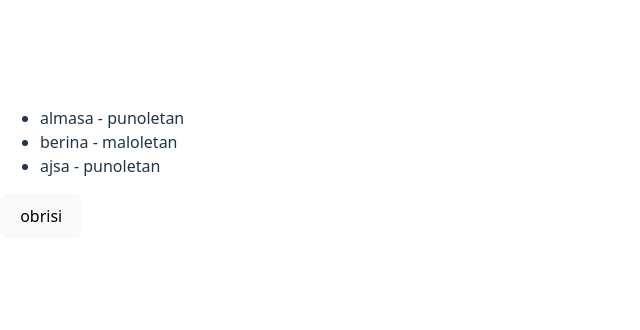
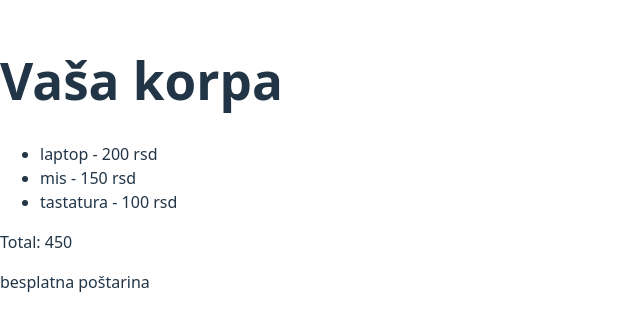
Before and after one commit to dzejlanadupljak/qodequeens-react, a React (Vite) app: page / in a window 1280 px wide. Shown: the part 236-566 px from the top of the page, without its empty margins (0-640 px from the left). Built offline with nearby package versions, Linux system fonts and the light colour scheme.

Commit message:
6. cas i domaci

```diff
--- /dev/null
+++ b/src/cas6/AppCas6.jsx
@@ -0,0 +1,14 @@
+import ShoppingCard from "./ShoppingCard"
+import StudentList from "./StudentList"
+
+function App(){
+    const products=[{id:1,name:"laptop",price:200},
+        {id:2,name:"mis",price:150},
+        {id:3,name:"tastatura",price:100}
+    ]
+    return(
+ <ShoppingCard products={products}/>
+    )
+
+}
+export default App
--- /dev/null
+++ b/src/cas6/ShoppingCard.jsx
@@ -0,0 +1,36 @@
+// Komponenta ShoppingCard prima niz proizvoda kao props
+function ShoppingCard({ products }) {
+
+    // Ako nema proizvoda, ispisuje da je korpa prazna
+    if (products.length === 0) return <p>korpa je prazna</p>;
+
+    // reduce sabira sve cene proizvoda
+    // acc = akumulator (zbir do sad), product = trenutni proizvod iz niza
+    // 0 je početna vrednost
+    const total = products.reduce((acc, product) => acc + product.price, 0);
+
+    return (
+      <div>
+        <h1>Vaša korpa</h1>
+
+        {/* Prikazuje listu proizvoda iz korpe */}
+        <ul>
+          {products.map((product) =>
+            // key je jedinstveni identifikator koji React koristi da zna koji je element u listi
+            // pomaže React-u da brže i ispravno ažurira listu
+            <li key={product.id}>
+              {product.name} - {product.price} rsd
+            </li>
+          )}
+        </ul>
+
+        {/* Prikazuje ukupnu cenu */}
+        <p>Total: {total}</p>
+
+        {/* Ako je ukupna cena 400 ili više, dodaje poruku o besplatnoj poštarini */}
+        {total >= 400 && <p>besplatna poštarina</p>}
+      </div>
+    );
+  }
+
+  export default ShoppingCard;
--- /dev/null
+++ b/src/cas6/StudentList.jsx
@@ -0,0 +1,20 @@
+// Uvozimo App komponentu iz fajla AppCas6 (može da se koristi u ovom fajlu)
+import App from './AppCas6'
+
+// Komponenta StudentList prima niz studenata kao props
+function StudentList({ student }) {
+  return (
+    <ul>
+      {/* map prolazi kroz niz student i za svaki element pravi <li> */}
+      {student.map((name, index) =>
+        // key = jedinstveni identifikator za svaki <li>
+        // ovde koristimo index jer nemamo id (nije idealno, ali radi)
+        <li key={index}>
+          {name}
+        </li>
+      )}
+    </ul>
+  )
+}
+
+export default StudentList
--- a/src/main.jsx
+++ b/src/main.jsx
@@ -1,10 +1,10 @@
 import { StrictMode } from 'react'
 import { createRoot } from 'react-dom/client'
 import './index.css'
-import AppCas5 from './cas5/AppCas5.jsx'
+import AppCas6 from './cas6/AppCas6.jsx'
 
 createRoot(document.getElementById('root')).render(
   <StrictMode>
-    <AppCas5 />
+    <AppCas6 />
   </StrictMode>,
 )
```
Also changed, not shown: src/cas6/domaci.txt (added).
